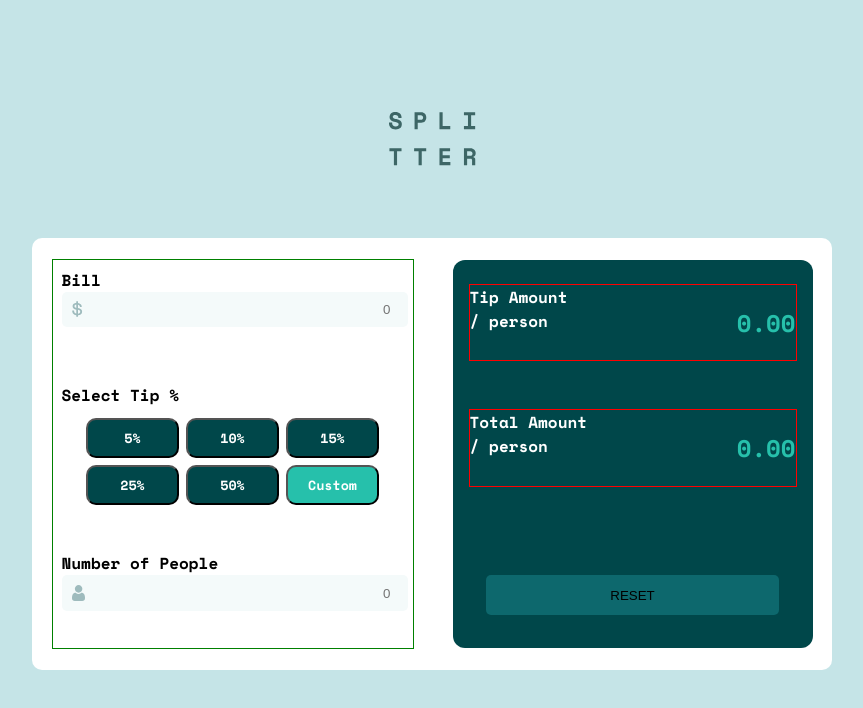
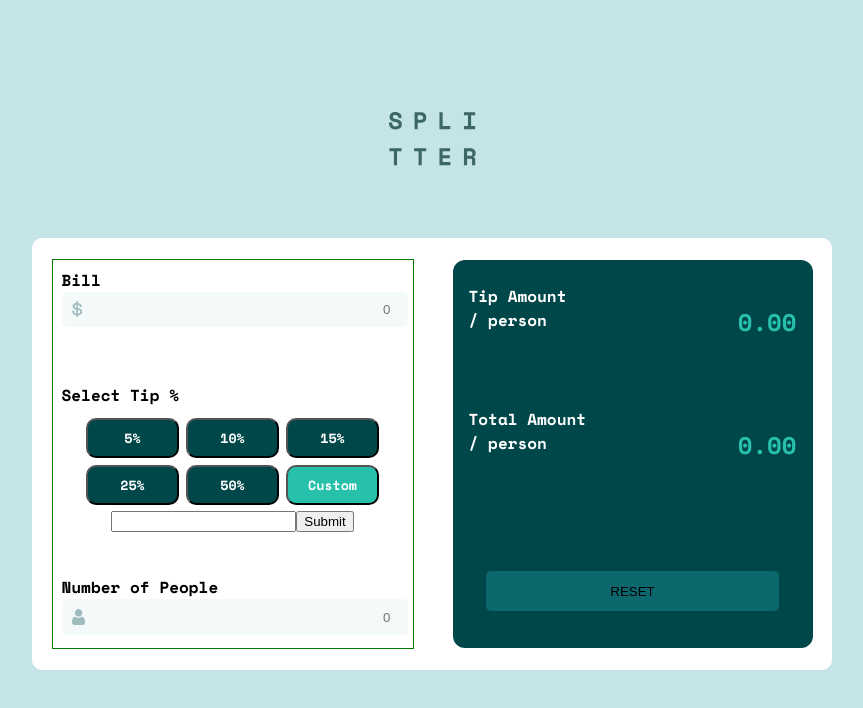
Before and after one commit to AHochworter/tip-calculator, a React (Vite) app: page / in a window 1280 px wide. Both pictures are taken after a click on the button "Custom". Shown: the top 708 px of the page, without its empty margins (208-1071 px from the left). Built offline with nearby package versions, Linux system fonts and the light colour scheme.

Commit message:
Add functionality to the custom tip button

```diff
--- a/src/Components/Bill/Bill.jsx
+++ b/src/Components/Bill/Bill.jsx
@@ -2,6 +2,8 @@ import React, { useState } from 'react';
 import './Bill.css';
 
 function Bill({ billData, updateBillData }) {
+  const [showCustomInput, setShowCustomInput] = useState(false);
+  const [customTip, setCustomTip] = useState('');
 
   const setValueFromForm = event => {
     const { name, value } = event.target;
@@ -11,6 +13,20 @@ function Bill({ billData, updateBillData }) {
     updateBillData({ [name]: numericalValue });
   };
 
+  const handleCustomClick = () => {
+    setShowCustomInput(true);
+  };
+
+  const handleCustomAmountChange = event => {
+    setCustomTip(event.target.value);
+  };
+
+  const handleCustomAmountSubmit = event => {
+    event.preventDefault();
+    updateBillData({ tipPercent: parseFloat(customTip) });
+    // setShowCustomInput(false);
+    setCustomTip('');
+  };
 
   return (
     <form className="form-bill-input">
@@ -76,8 +92,26 @@ function Bill({ billData, updateBillData }) {
             className="button"
             name="tipPercent"
             value="Custom"
-            onClick={setValueFromForm}
+            onClick={handleCustomClick}
           />
+          <div>
+            {showCustomInput && (
+              <div>
+                <input
+                  type="text"
+                  name="custom-tip-amount"
+                  value={customTip}
+                  onChange={handleCustomAmountChange}
+                />
+                <button
+                  className="btn-submit-custom"
+                  onClick={handleCustomAmountSubmit}
+                >
+                  Submit
+                </button>
+              </div>
+            )}
+          </div>
         </div>
       </div>
       <div className="num-of-people-wrapper">
--- a/src/Components/Tip/Tip.css
+++ b/src/Components/Tip/Tip.css
@@ -3,7 +3,6 @@
   display: flex;
   flex-direction: row;
   justify-content: space-between;
-  border: solid red 1px;
   margin: 1.5em 1em 3em 1em;
 }
 
@@ -26,7 +25,7 @@
 .reset {
   height: 3em;
   width: 22em;
-  background-color: #0D686D;
+  background-color: #0d686d;
   border: none;
   border-radius: 5px;
 }
```
